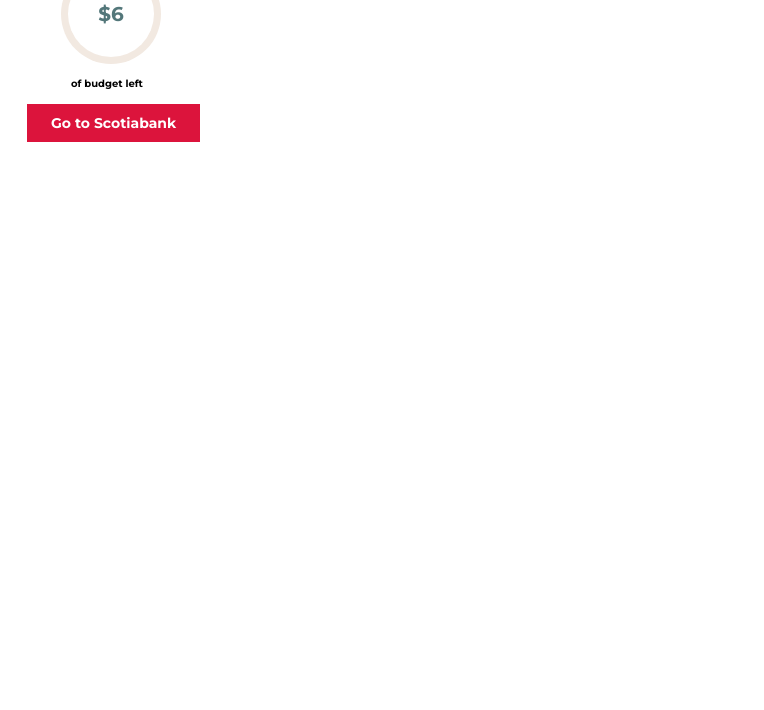
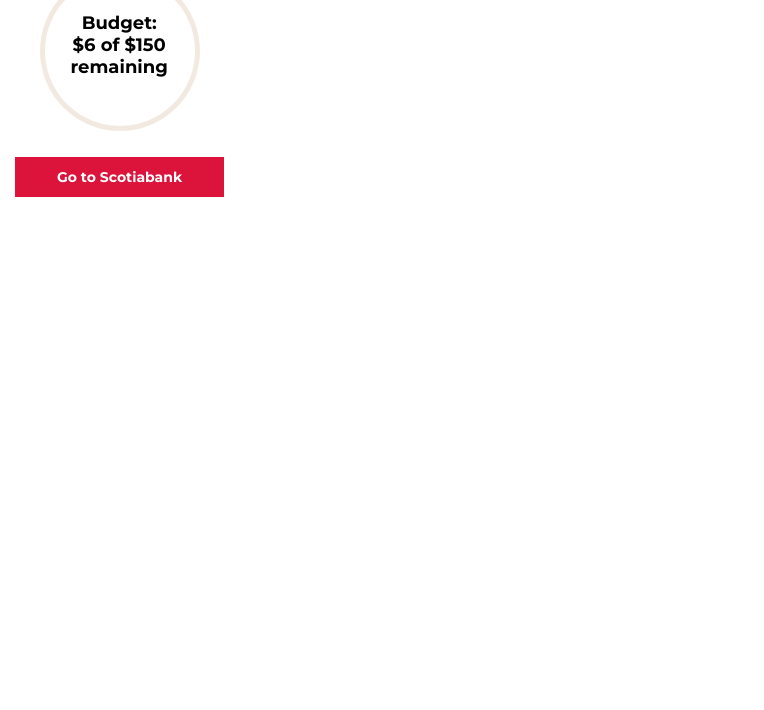
Before and after one commit to yash-dani/shopSmart, a browser extension: page UI/pop_up.html in a window 1280 px wide. Shown: the part 90-800 px from the top of the page, without its empty margins (0-764 px from the left). Drawn offline with Linux system fonts and the light colour scheme.

Commit message:
css changes to popup

```diff
--- a/UI/pop_up.html
+++ b/UI/pop_up.html
@@ -5,152 +5,25 @@
   <title>ShopSmart</title>
 </head>
 
-<style>
-  body,html {
-   font-size: 10px;
-}
-  .button_animated {
-    background-color: Crimson;
-    border: none;
-    color: white;
-    padding: 10px 24px;
-    text-align: center;
-    text-decoration: none;
-    display: inline-block;
-    font-size: 14px;
-    margin: 10px 16px;
-    cursor: pointer;
-    transition-duration: 0.4s;
-  }
-
-  .button_animated:hover {
-    background-color: crimson;
-    color: white;
-  }
-
-  .button_animated span {
-    cursor: pointer;
-    display: inline-block;
-    position: relative;
-    transition: 0.5s;
-  }
-
-  .button_animated span:after {
-    content: '\00bb';
-    position: absolute;
-    opacity: 0;
-    top: 0;
-    right: -20px;
-    transition: 0.5s;
-  }
-
-  .button_animated:hover span {
-    padding-right: 25px;
-  }
-
-  .button_animated:hover span:after {
-    opacity: 1;
-    right: 0;
-  }
-
-  .button_round{
-    background-color:
-      White;
-    border: none;
-    color: Crimson;
-    padding: 5px 5px;
-    border-radius: 50%;
-    text-align: center;
-    text-decoration: none;
-    display: inline-block;
-    font-size: 14px;
-    margin: 4px 2px;
-    cursor: pointer;
-    transition-duration: 0.4s;
-  }
-
-  .switch {
-    position: relative;
-    display: inline-block;
-    width: 30px;
-    height: 17px;
-	margin: 15px 17px;
-  }
-
-  .switch input {
-    opacity: 0;
-    width: 0;
-    height: 0;
-  }
-
-  .slider {
-    position: absolute;
-    cursor: pointer;
-    top: 0;
-    left: 0;
-    right: 0;
-    bottom: 0;
-    background-color: #ccc;
-    -webkit-transition: .4s;
-    transition: .4s;
-  }
-
-  .slider:before {
-    position: absolute;
-    content: "";
-    height: 13px;
-    width: 13px;
-    left: 2px;
-    bottom: 2px;
-    background-color: white;
-    -webkit-transition: .4s;
-    transition: .4s;
-  }
-
-  input:checked + .slider {
-    background-color: crimson;
-  }
-
-  input:focus + .slider {
-    box-shadow: 0 0 1px crimson;
-  }
-
-  input:checked + .slider:before {
-    -webkit-transform: translateX(13px);
-    -ms-transform: translateX(13px);
-    transform: translateX(13px);
-  }
-
-  /* Rounded sliders */
-  .slider.round {
-    border-radius: 17px;
-  }
-
-  .slider.round:before {
-    border-radius: 50%;
-  }
-</style>
-
-
 <body>
   <div class="wholeThing">
-  <img src='IMG/scotiabank-icon-red16.svg' id='ShopsmartIcon'>
-  <p>ShopSmart Test Pop-up</p>
-  <label class="switch">
+  <!-- <img src='IMG/scotiabank-icon-red16.svg' id='ShopsmartIcon'> -->
+  <p>ShopSmart</p>
+  <!-- <label class="switch">
     <input type="checkbox">
     <span class="slider round"></span>
-  </label>
-  <br>
+  </label> -->
+  <!-- <br> -->
 
   <div class="circleThing">
   <div class="progress-circle p8">
-    <span class="text">$6</span>
+    <span class="boldText">Budget:<br>$6 of $150<br> remaining</span>
     <div class="left-half-clipper">
        <div class="first50-bar"></div>
        <div class="value-bar"></div>
     </div>
-	<br>
-	<h5 class="bottomText">of budget left</h5>
+	<!-- <br>
+	<h5 class="bottomText">of budget left</h5> -->
   </div>
   </div>
 
--- a/UI/styles.css
+++ b/UI/styles.css
@@ -10,8 +10,18 @@
 
 html
 {
-    width: 265px;
-    height: 175px;
+    width: 240px;
+    height: 300px;
+}
+.boldText{
+    font-family: Montserrat;
+    font-style: normal;
+    font-weight: bold;
+    font-size: 18px;
+    line-height: 22px;
+    text-align: center;
+
+    color: #000000;
 }
 .wholeThing
 {
@@ -28,9 +38,27 @@ img {
 
 p {
     float: left;
-    margin-top: 16px;
-    margin-left: 20px;
+    margin: auto;
+    margin-top: 4px;
+    /* margin-left: 20px; */
     margin-bottom: 30px;
+
+    position: absolute;
+    left: -2.14%;
+    right: 0%;
+    top: 4.17%;
+    bottom: 49.57%;
+
+
+
+    font-family: Montserrat;
+    font-style: normal;
+    font-weight: bold;
+    font-size: 30px;
+    line-height: 37px;
+    text-align: center;
+
+    color: #000000;
 }
 
 label {
@@ -44,11 +72,12 @@ label {
 .progress-circle {
    font-size: 20px;
    float: center;
-   margin: 30px;
+   margin: auto;
+   margin-top: 50px;
    position: relative; /* so that children can be absolutely positioned */
    padding: 0;
-   width: 5em;
-   height: 5em;
+   width: 8em;
+   height: 8em;
    background-color: #F2E9E1;
    border-radius: 50%;
    line-height: 5em;
@@ -59,25 +88,28 @@ label {
 .progress-circle:after{
     border: none;
     position: absolute;
-    top: 0.35em;
-    left: 0.35em;
+    top: 0.25em;
+    left: 0.25em;
     text-align: center;
     display: block;
     border-radius: 50%;
-    width: 4.3em;
-    height: 4.3em;
+    width: 7.5em;
+    height: 7.5em;
     background-color: white;
     content: " ";
 }
 /* Text inside the control */
 .progress-circle span {
     position: absolute;
-    line-height: 5em;
-    width: 5em;
+    /* line-height: 5em; */
+    width: 8em;
     text-align: center;
     display: block;
-    color: #53777A;
+    color: #000000;
     z-index: 2;
+    margin: auto;
+    margin-left: 0.4em;
+    margin-top: 2.3em;
 }
 .left-half-clipper {
    /* a round circle */
@@ -96,9 +128,9 @@ label {
    then it is cut to display only the left half, then rotated clockwise
    to escape the outer clipping path.*/
    position: absolute; /*needed for clipping*/
-   clip: rect(0, 2.5em, 5em, 0);
-   width: 5em;
-   height: 5em;
+   /* clip: rect(0, 2.5em, 5em, 0); */
+   width: 8em;
+   height: 8em;
    border-radius: 50%;
    border: 0.45em solid Crimson; /*The border is 0.35 but making it larger removes visual artifacts */
    /*background-color: #4D642D;*/ /* for debug */
@@ -109,7 +141,7 @@ label {
 .progress-circle.over50 .first50-bar {
    /*Progress bar for the first 50%, filling the whole right half*/
    position: absolute; /*needed for clipping*/
-   clip: rect(0, 5em, 5em, 2.5em);
+   clip: rect(0, 8em, 8em, 2.5em);
    background-color: Crimson;
    border-radius: 50%;
    width: 5em;
@@ -126,6 +158,137 @@ label {
 	font-size:10px;
 	margin: -30px 10px;
 }
+
+body,html {
+    font-size: 10px;
+ }
+   .button_animated {
+     background-color: Crimson;
+     border: none;
+     color: white;
+     padding: 10px 24px;
+     text-align: center;
+     text-decoration: none;
+     display: inline-block;
+     font-size: 14px;
+     margin: 10px 16px;
+     cursor: pointer;
+     transition-duration: 0.4s;
+     width: 209px;
+     height: 40px;
+     left: 15px;
+     top: 247px;
+     position: absolute;
+     margin: auto;
+   }
+
+   .button_animated:hover {
+     background-color: crimson;
+     color: white;
+   }
+
+   .button_animated span {
+     cursor: pointer;
+     display: inline-block;
+     position: relative;
+     transition: 0.5s;
+   }
+
+   .button_animated span:after {
+     content: '\00bb';
+     position: absolute;
+     opacity: 0;
+     top: 0;
+     right: -20px;
+     transition: 0.5s;
+   }
+
+   .button_animated:hover span {
+     padding-right: 25px;
+   }
+
+   .button_animated:hover span:after {
+     opacity: 1;
+     right: 0;
+   }
+
+   .button_round{
+     background-color:
+       White;
+     border: none;
+     color: Crimson;
+     padding: 5px 5px;
+     border-radius: 50%;
+     text-align: center;
+     text-decoration: none;
+     display: inline-block;
+     font-size: 14px;
+     margin: 4px 2px;
+     cursor: pointer;
+     transition-duration: 0.4s;
+   }
+
+   .switch {
+     position: relative;
+     display: inline-block;
+     width: 30px;
+     height: 17px;
+     margin: 15px 17px;
+   }
+
+   .switch input {
+     opacity: 0;
+     width: 0;
+     height: 0;
+   }
+
+   .slider {
+     position: absolute;
+     cursor: pointer;
+     top: 0;
+     left: 0;
+     right: 0;
+     bottom: 0;
+     background-color: #ccc;
+     -webkit-transition: .4s;
+     transition: .4s;
+   }
+
+   .slider:before {
+     position: absolute;
+     content: "";
+     height: 13px;
+     width: 13px;
+     left: 2px;
+     bottom: 2px;
+     background-color: white;
+     -webkit-transition: .4s;
+     transition: .4s;
+   }
+
+   input:checked + .slider {
+     background-color: crimson;
+   }
+
+   input:focus + .slider {
+     box-shadow: 0 0 1px crimson;
+   }
+
+   input:checked + .slider:before {
+     -webkit-transform: translateX(13px);
+     -ms-transform: translateX(13px);
+     transform: translateX(13px);
+   }
+
+   /* Rounded sliders */
+   .slider.round {
+     border-radius: 17px;
+   }
+
+   .slider.round:before {
+     border-radius: 50%;
+   }
+
 /* Progress bar rotation position */
 .progress-circle.p0 .value-bar { display: none; }
 .progress-circle.p1 .value-bar { transform: rotate(4deg); }
```
